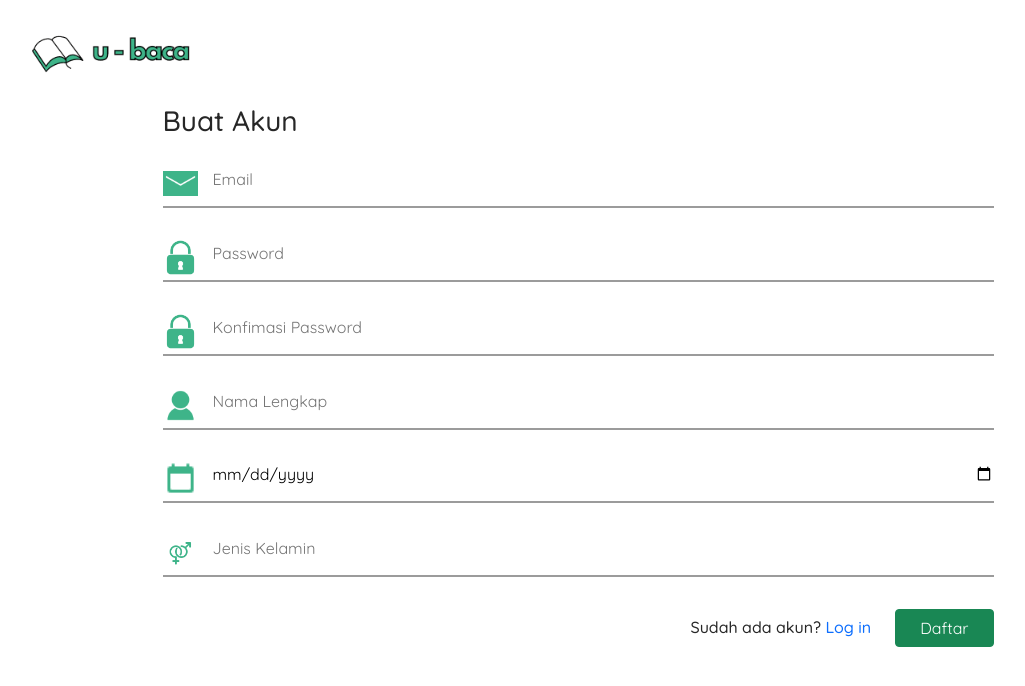
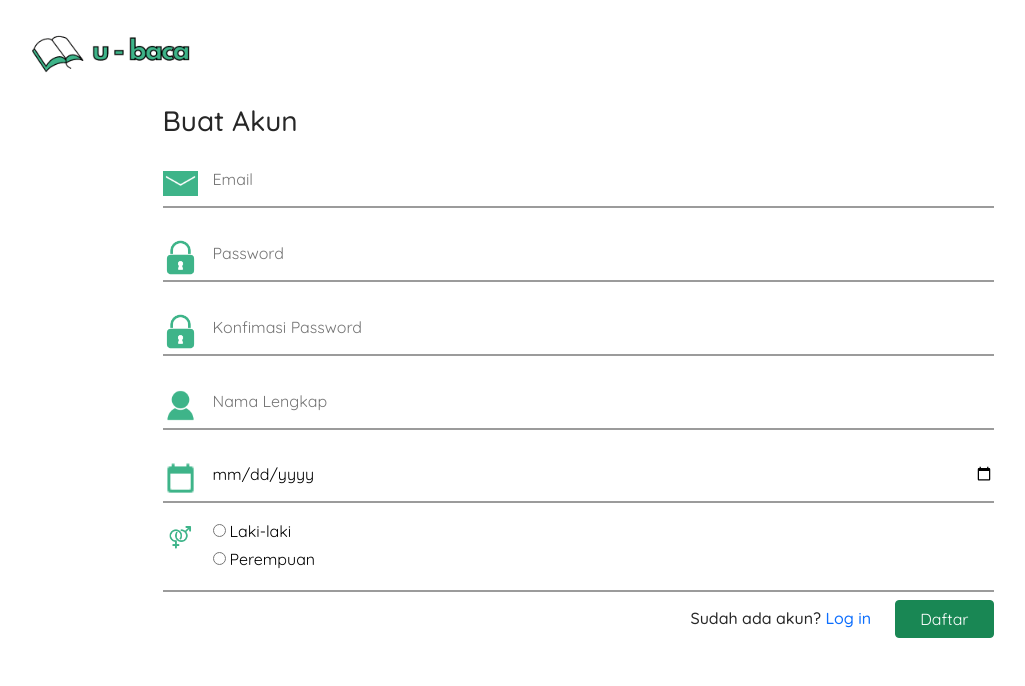
Before and after one commit to cicelpupuy27/project-ubaca, a React (Create React App) app in the folder frontend/u-baca/: page /sign-up in a window 1280 px wide. Shown: the top 686 px of the page, without its empty margins (62-1087 px from the left). Built offline with nearby package versions, Linux system fonts and the light colour scheme.

Commit message:
fix radio button jenis kelamin di register

```diff
--- a/frontend/u-baca/src/components/signup-componet/signup.component.js
+++ b/frontend/u-baca/src/components/signup-componet/signup.component.js
@@ -34,6 +34,7 @@ function SignUp() {
             tgl_lahir: "",
             jenis_kelamin: "",
           });
+          alert("Register Berhasil");
           navigate("/sign-in");
         })
         .catch((e) => {
@@ -115,7 +116,7 @@ function SignUp() {
                 />
                 {validation.nama && (<span class="alert alert-danger p-1">{validation.nama[0]}</span>)}
               </div>
-              <div className="mb-4">
+              <div className="mb-2">
                 <input
                   onChange={(e) => {
                     setData({ ...data, tgl_lahir: e.target.value });
@@ -127,19 +128,33 @@ function SignUp() {
                 />
                 {validation.tgl_lahir && (<span class="alert alert-danger p-1">{validation.tgl_lahir[0]}</span>)}
               </div>
-              <div className="mb-4">
+              <div className="gender jenis kelamin text-black mb-2">
+              <div className="mb-1">
                 <input
                   onChange={(e) => {
                     setData({ ...data, jenis_kelamin: e.target.value });
                   }}
-                  type="jenis kelamin"
-                  className="gender jenis kelamin text-black mb-2"
-                  placeholder="Jenis Kelamin"
-                  value={data.jenis_kelamin}
+                  id="laki"
+                  type="radio"
+                  value="laki-laki"
+                  checked={data.jenis_kelamin === "laki-laki"}
                 />
+                <label className="ms-1" for="laki"> Laki-laki </label>
+              </div>
+              <div className="mb-1">
+                <input
+                  onChange={(e) => {
+                    setData({ ...data, jenis_kelamin: e.target.value });
+                  }}
+                  type="radio"
+                  value="perempuan"
+                  id="perempuan"
+                  checked={data.jenis_kelamin === "perempuan"}
+                />
+                <label className="ms-1" for="perempuan"> Perempuan </label>
                 {validation.jenis_kelamin && (<span class="alert alert-danger p-1">{validation.jenis_kelamin[0]}</span>)}
               </div>
-
+              </div>
               <div className="d-flex justify-content-end align-items-center mb-4">
                 <h6 className="forgot-password pt-2 pe-4">
                   Sudah ada akun?{" "}
```
